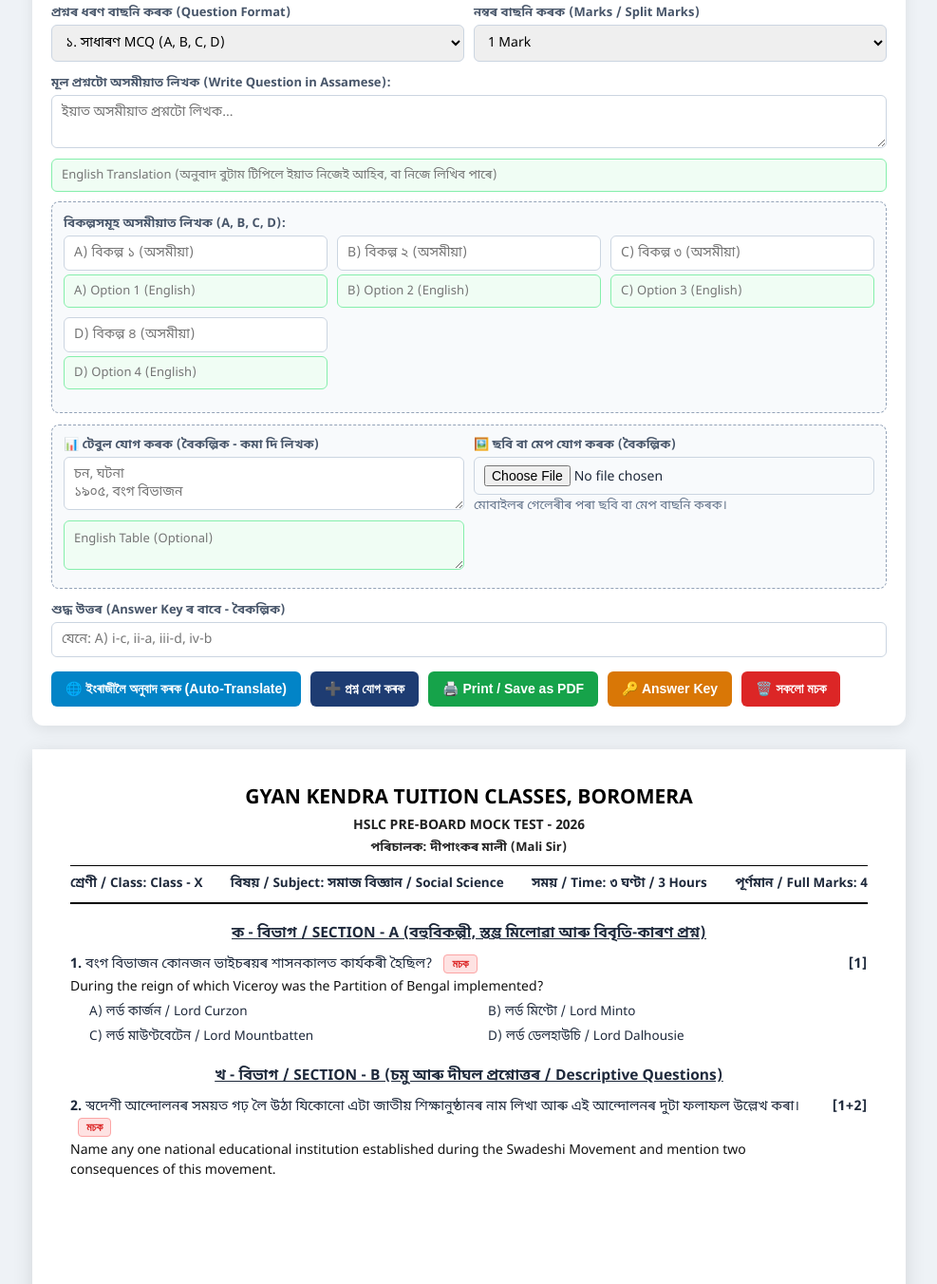
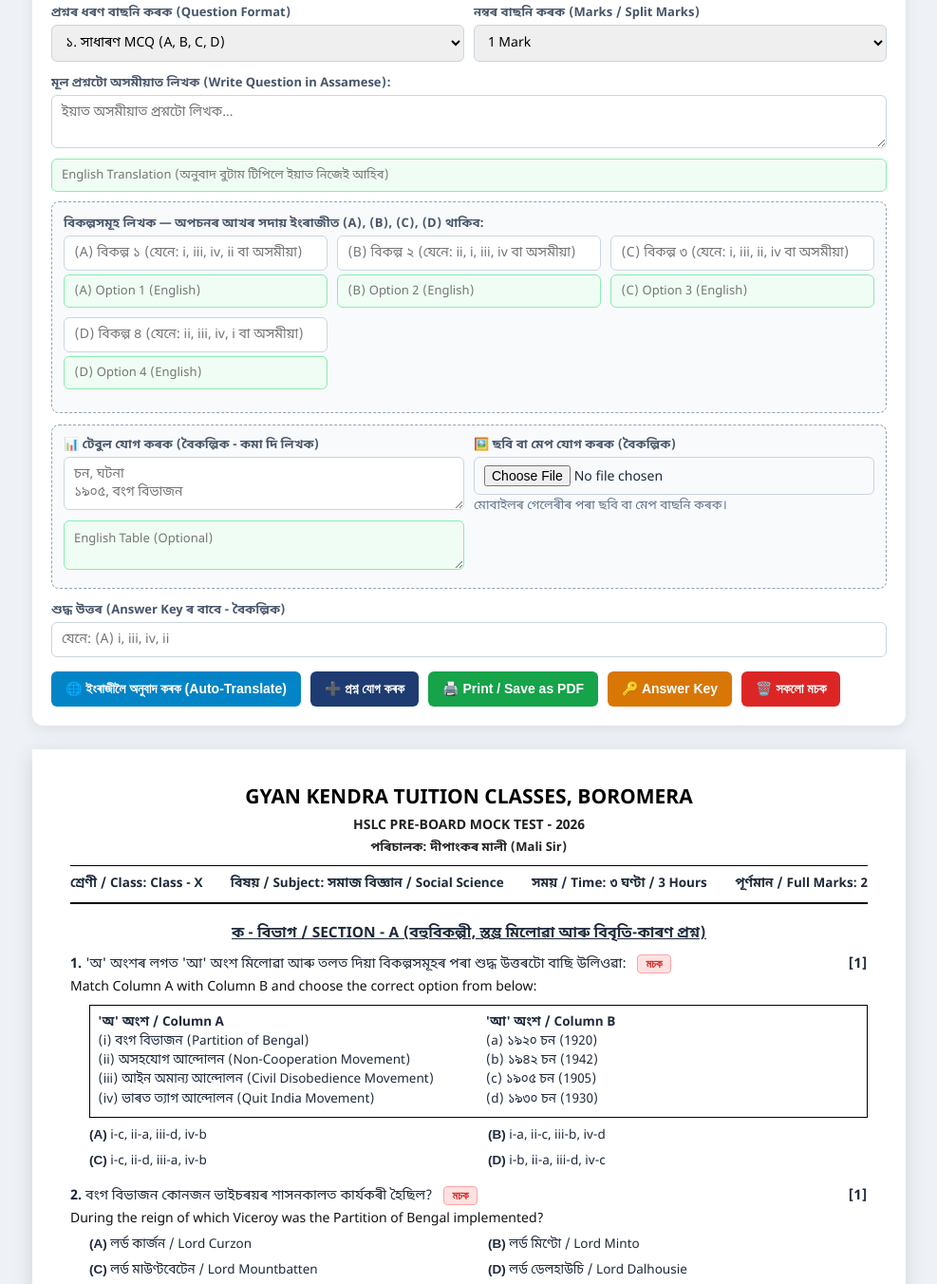
Before and after one commit to gyankendraboromera-svg/question-paper, a plain HTML site: page index.html in a window 1280 px wide. Shown: the part 249-1601 px from the top of the page at 95% size, without its empty margins (146-1133 px from the left). Drawn offline with Linux system fonts and the light colour scheme.

Commit message:
Refine question format options and labels
Updated question format options and labels for clarity and consistency. Adjusted placeholder text and comments for better understanding.

```diff
--- a/index.html
+++ b/index.html
@@ -41,6 +41,7 @@
         .q-eng-text { display: block; color: #111; margin-top: 2px; font-size: 14px; }
         .q-marks { font-weight: bold; margin-left: 15px; white-space: nowrap; }
         .mcq-options { display: grid; grid-template-columns: 1fr 1fr; gap: 6px 20px; margin-top: 6px; padding-left: 20px; font-size: 13.5px; }
+        .opt-label { font-weight: bold; font-family: Arial, sans-serif; }
 
         .match-grid { display: grid; grid-template-columns: 1fr 1fr; gap: 15px; margin: 8px 0 8px 20px; padding: 8px; border: 1px solid #000; font-size: 13.5px; }
         .q-table { width: 95%; margin: 8px 0 8px 20px; border-collapse: collapse; font-size: 13.5px; }
@@ -121,7 +122,7 @@
                 <label>প্ৰশ্নৰ ধৰণ বাছনি কৰক (Question Format)</label>
                 <select id="q-type" onchange="switchFormFields()">
                     <option value="mcq">১. সাধাৰণ MCQ (A, B, C, D)</option>
-                    <option value="matching">২. 'অ' অংশৰ লগত 'আ' অংশ মিলোৱা (Matching)</option>
+                    <option value="matching">২. 'অ' অংশৰ লগত 'আ' অংশ মিলোৱা (Matching + A, B, C, D)</option>
                     <option value="assertion">৩. বিবৃতি আৰু কাৰণ (Assertion & Reasoning)</option>
                     <option value="desc">৪. চমু / দীঘল প্ৰশ্ন (2, 3, 4, 5 Marks বা 1+2)</option>
                 </select>
@@ -144,11 +145,11 @@
             </div>
         </div>
 
-        <!-- Main Question Input (Assamese + Auto English) -->
+        <!-- Main Question Input -->
         <div style="margin-bottom: 10px;">
             <label>মূল প্ৰশ্নটো অসমীয়াত লিখক (Write Question in Assamese):</label>
             <textarea id="q-input" rows="2" placeholder="ইয়াত অসমীয়াত প্ৰশ্নটো লিখক..."></textarea>
-            <input type="text" id="q-input-eng" class="eng-input" placeholder="English Translation (অনুবাদ বুটাম টিপিলে ইয়াত নিজেই আহিব, বা নিজে লিখিব পাৰে)">
+            <input type="text" id="q-input-eng" class="eng-input" placeholder="English Translation (অনুবাদ বুটাম টিপিলে ইয়াত নিজেই আহিব)">
         </div>
 
         <!-- Matching Columns Input -->
@@ -186,32 +187,32 @@
 
         <!-- Assertion & Reasoning Input -->
         <div id="ar-fields" class="sub-box" style="display:none;">
-            <label>বিবৃতি (Assertion) আৰু কাৰণ (Reason) অসমীয়াত লিখক:</label>
+            <label>বিবৃতি Assertion (A) আৰু কাৰণ Reason (R) লিখক:</label>
             <input type="text" id="ar-a" placeholder="বিবৃতি (A): ইয়াত বিবৃতিটো লিখক..." style="margin-bottom:4px;">
             <input type="text" id="ar-a-eng" class="eng-input" placeholder="Assertion (A) in English..." style="margin-bottom:8px;">
             <input type="text" id="ar-r" placeholder="কাৰণ (R): ইয়াত কাৰণটো লিখক..." style="margin-bottom:4px;">
             <input type="text" id="ar-r-eng" class="eng-input" placeholder="Reason (R) in English...">
         </div>
 
-        <!-- A, B, C, D Options -->
+        <!-- Fixed English Options A, B, C, D -->
         <div id="abcd-fields" class="sub-box">
-            <label>বিকল্পসমূহ অসমীয়াত লিখক (A, B, C, D):</label>
+            <label>বিকল্পসমূহ লিখক — অপচনৰ আখৰ সদায় ইংৰাজীত (A), (B), (C), (D) থাকিব:</label>
             <div class="grid-2">
                 <div>
-                    <input type="text" id="opt-a" placeholder="A) বিকল্প ১ (অসমীয়া)">
-                    <input type="text" id="opt-a-eng" class="eng-input" placeholder="A) Option 1 (English)">
+                    <input type="text" id="opt-a" placeholder="(A) বিকল্প ১ (যেনে: i, iii, iv, ii বা অসমীয়া)">
+                    <input type="text" id="opt-a-eng" class="eng-input" placeholder="(A) Option 1 (English)">
                 </div>
                 <div>
-                    <input type="text" id="opt-b" placeholder="B) বিকল্প ২ (অসমীয়া)">
-                    <input type="text" id="opt-b-eng" class="eng-input" placeholder="B) Option 2 (English)">
+                    <input type="text" id="opt-b" placeholder="(B) বিকল্প ২ (যেনে: ii, i, iii, iv বা অসমীয়া)">
+                    <input type="text" id="opt-b-eng" class="eng-input" placeholder="(B) Option 2 (English)">
                 </div>
                 <div>
-                    <input type="text" id="opt-c" placeholder="C) বিকল্প ৩ (অসমীয়া)">
-                    <input type="text" id="opt-c-eng" class="eng-input" placeholder="C) Option 3 (English)">
+                    <input type="text" id="opt-c" placeholder="(C) বিকল্প ৩ (যেনে: i, iii, ii, iv বা অসমীয়া)">
+                    <input type="text" id="opt-c-eng" class="eng-input" placeholder="(C) Option 3 (English)">
                 </div>
                 <div>
-                    <input type="text" id="opt-d" placeholder="D) বিকল্প ৪ (অসমীয়া)">
-                    <input type="text" id="opt-d-eng" class="eng-input" placeholder="D) Option 4 (English)">
+                    <input type="text" id="opt-d" placeholder="(D) বিকল্প ৪ (যেনে: ii, iii, iv, i বা অসমীয়া)">
+                    <input type="text" id="opt-d-eng" class="eng-input" placeholder="(D) Option 4 (English)">
                 </div>
             </div>
         </div>
@@ -232,7 +233,7 @@
 
         <div>
             <label>শুদ্ধ উত্তৰ (Answer Key ৰ বাবে - বৈকল্পিক)</label>
-            <input type="text" id="q-ans" placeholder="যেনে: A) i-c, ii-a, iii-d, iv-b">
+            <input type="text" id="q-ans" placeholder="যেনে: (A) i, iii, iv, ii">
         </div>
 
         <div class="btn-group">
@@ -277,34 +278,49 @@
     <script>
         let currentBase64Img = "";
 
-        // Pre-loaded Bilingual Demo Questions
-        let questions = JSON.parse(localStorage.getItem('gk_seba_bilingual_qpaper')) || [
+        // Pre-loaded Demo Questions with English (A), (B), (C), (D) Options
+        let questions = JSON.parse(localStorage.getItem('gk_seba_en_opt_qpaper')) || [
+            {
+                type: 'matching',
+                text: "'অ' অংশৰ লগত 'আ' অংশ মিলোৱা আৰু তলত দিয়া বিকল্পসমূহৰ পৰা শুদ্ধ উত্তৰটো বাছি উলিওৱা:",
+                textEng: "Match Column A with Column B and choose the correct option from below:",
+                colA: ["(i) বংগ বিভাজন", "(ii) অসহযোগ আন্দোলন", "(iii) আইন অমান্য আন্দোলন", "(iv) ভাৰত ত্যাগ আন্দোলন"],
+                colB: ["(a) ১৯২০ চন", "(b) ১৯৪২ চন", "(c) ১৯০৫ চন", "(d) ১৯৩০ চন"],
+                colAEng: ["Partition of Bengal", "Non-Cooperation Movement", "Civil Disobedience Movement", "Quit India Movement"],
+                colBEng: ["1920", "1942", "1905", "1930"],
+                options: [
+                    "<span class='opt-label'>(A)</span> i-c, ii-a, iii-d, iv-b",
+                    "<span class='opt-label'>(B)</span> i-a, ii-c, iii-b, iv-d",
+                    "<span class='opt-label'>(C)</span> i-c, ii-d, iii-a, iv-b",
+                    "<span class='opt-label'>(D)</span> i-b, ii-a, iii-d, iv-c"
+                ],
+                marksLabel: '1',
+                marksVal: 1,
+                ans: '(A) i-c, ii-a, iii-d, iv-b',
+                table: '', tableEng: '', img: ''
+            },
             {
                 type: 'mcq',
                 text: 'বংগ বিভাজন কোনজন ভাইচৰয়ৰ শাসনকালত কাৰ্যকৰী হৈছিল?',
                 textEng: 'During the reign of which Viceroy was the Partition of Bengal implemented?',
                 colA: [], colB: [], colAEng: [], colBEng: [],
-                options: ['A) লৰ্ড কাৰ্জন / Lord Curzon', 'B) লৰ্ড মিণ্টো / Lord Minto', 'C) লৰ্ড মাউণ্টবেটেন / Lord Mountbatten', 'D) লৰ্ড ডেলহাউচি / Lord Dalhousie'],
+                options: [
+                    "<span class='opt-label'>(A)</span> লৰ্ড কাৰ্জন / Lord Curzon",
+                    "<span class='opt-label'>(B)</span> লৰ্ড মিণ্টো / Lord Minto",
+                    "<span class='opt-label'>(C)</span> লৰ্ড মাউণ্টবেটেন / Lord Mountbatten",
+                    "<span class='opt-label'>(D)</span> লৰ্ড ডেলহাউচি / Lord Dalhousie"
+                ],
                 marksLabel: '1',
                 marksVal: 1,
-                ans: 'A) লৰ্ড কাৰ্জন / Lord Curzon',
-                table: '', tableEng: '', img: ''
-            },
-            {
-                type: 'desc',
-                text: 'স্বদেশী আন্দোলনৰ সময়ত গঢ় লৈ উঠা যিকোনো এটা জাতীয় শিক্ষানুষ্ঠানৰ নাম লিখা আৰু এই আন্দোলনৰ দুটা ফলাফল উল্লেখ কৰা।',
-                textEng: 'Name any one national educational institution established during the Swadeshi Movement and mention two consequences of this movement.',
-                colA: [], colB: [], colAEng: [], colBEng: [],
-                options: [],
-                marksLabel: '1+2',
-                marksVal: 3,
-                ans: 'বেংগল নেচনেল কলেজ (Bengal National College)।',
+                ans: '(A) লৰ্ড কাৰ্জন / Lord Curzon',
                 table: '', tableEng: '', img: ''
             }
         ];
 
         async function translateText(text) {
             if (!text || !text.trim()) return "";
+            // Skip translation if text only contains Roman numerals/codes like "i, iii, iv, ii"
+            if (/^[a-zA-Z0-9\s,.\-()]+$/.test(text.trim())) return "";
             try {
                 const url = `https://translate.googleapis.com/translate_a/single?client=gtx&sl=as&tl=en&dt=t&q=${encodeURIComponent(text)}`;
                 const res = await fetch(url);
@@ -400,12 +416,17 @@
             return parts.reduce((a, b) => a + b, 0);
         }
 
-        function formatOptionPair(asText, enText, prefix) {
+        // Ensures option prefix is ALWAYS English (A), (B), (C), (D)
+        function formatEnglishPrefixOption(asText, enText, letter) {
             if (!asText && !enText) return "";
-            if (asText && enText && asText.toLowerCase() !== enText.toLowerCase()) {
-                return `${prefix}) ${asText} / ${enText}`;
+            const cleanAs = asText.replace(/^\([A-Da-dঅআ]\)\s*|^[A-Da-dঅআ]\)\s*/, '').trim();
+            const cleanEn = enText.replace(/^\([A-Da-d]\)\s*|^[A-Da-d]\)\s*/, '').trim();
+            const prefix = `<span class="opt-label">(${letter})</span>`;
+
+            if (cleanAs && cleanEn && cleanAs.toLowerCase() !== cleanEn.toLowerCase()) {
+                return `${prefix} ${cleanAs} / ${cleanEn}`;
             }
-            return `${prefix}) ${asText || enText}`;
+            return `${prefix} ${cleanAs || cleanEn}`;
         }
 
         function addQuestion() {
@@ -426,10 +447,10 @@
 
             let options = [];
             if (type !== 'desc') {
-                const a = formatOptionPair(document.getElementById('opt-a').value.trim(), document.getElementById('opt-a-eng').value.trim(), 'A');
-                const b = formatOptionPair(document.getElementById('opt-b').value.trim(), document.getElementById('opt-b-eng').value.trim(), 'B');
-                const c = formatOptionPair(document.getElementById('opt-c').value.trim(), document.getElementById('opt-c-eng').value.trim(), 'C');
-                const d = formatOptionPair(document.getElementById('opt-d').value.trim(), document.getElementById('opt-d-eng').value.trim(), 'D');
+                const a = formatEnglishPrefixOption(document.getElementById('opt-a').value, document.getElementById('opt-a-eng').value, 'A');
+                const b = formatEnglishPrefixOption(document.getElementById('opt-b').value, document.getElementById('opt-b-eng').value, 'B');
+                const c = formatEnglishPrefixOption(document.getElementById('opt-c').value, document.getElementById('opt-c-eng').value, 'C');
+                const d = formatEnglishPrefixOption(document.getElementById('opt-d').value, document.getElementById('opt-d-eng').value, 'D');
                 options = [a, b, c, d].filter(Boolean);
             }
 
@@ -488,7 +509,7 @@
         }
 
         function saveAndRender() {
-            localStorage.setItem('gk_seba_bilingual_qpaper', JSON.stringify(questions));
+            localStorage.setItem('gk_seba_en_opt_qpaper', JSON.stringify(questions));
             renderPaper();
         }
 
```
